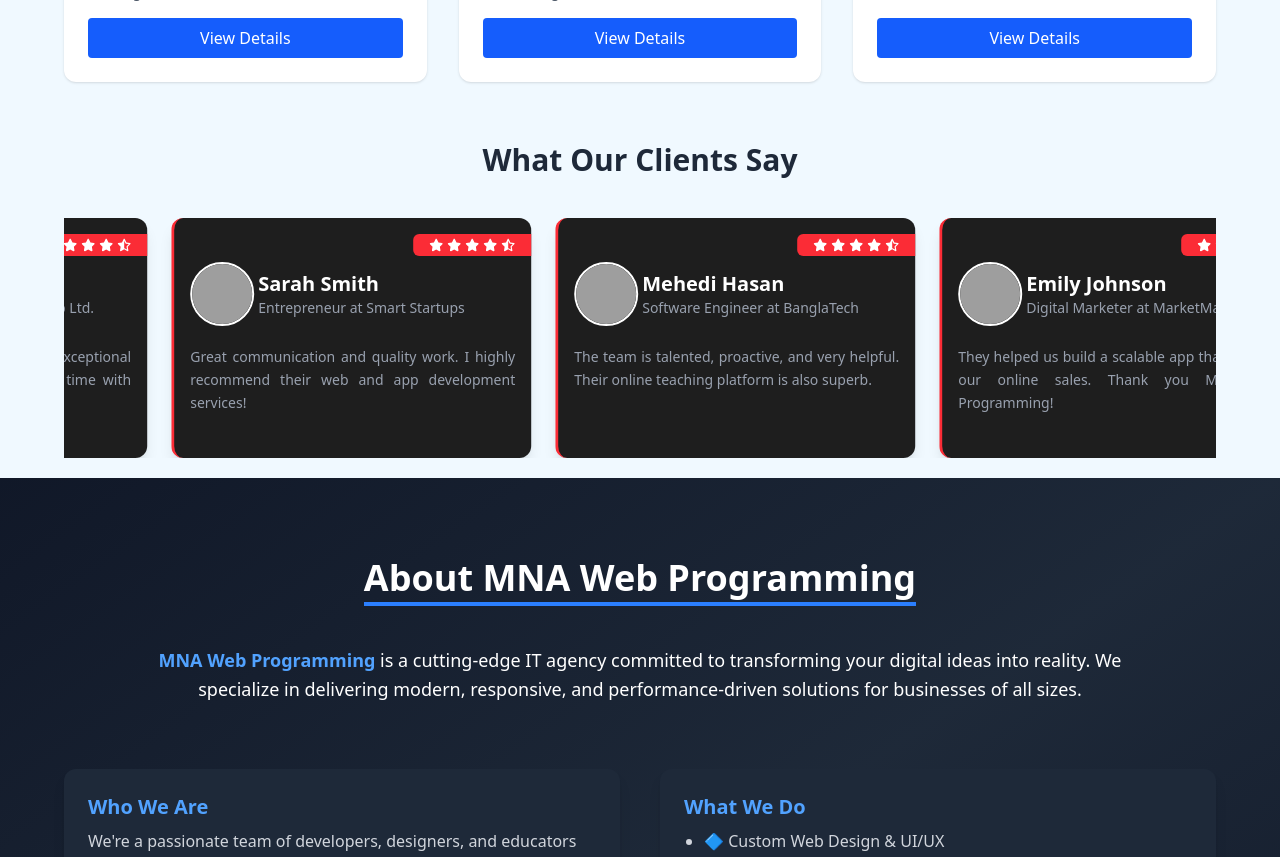
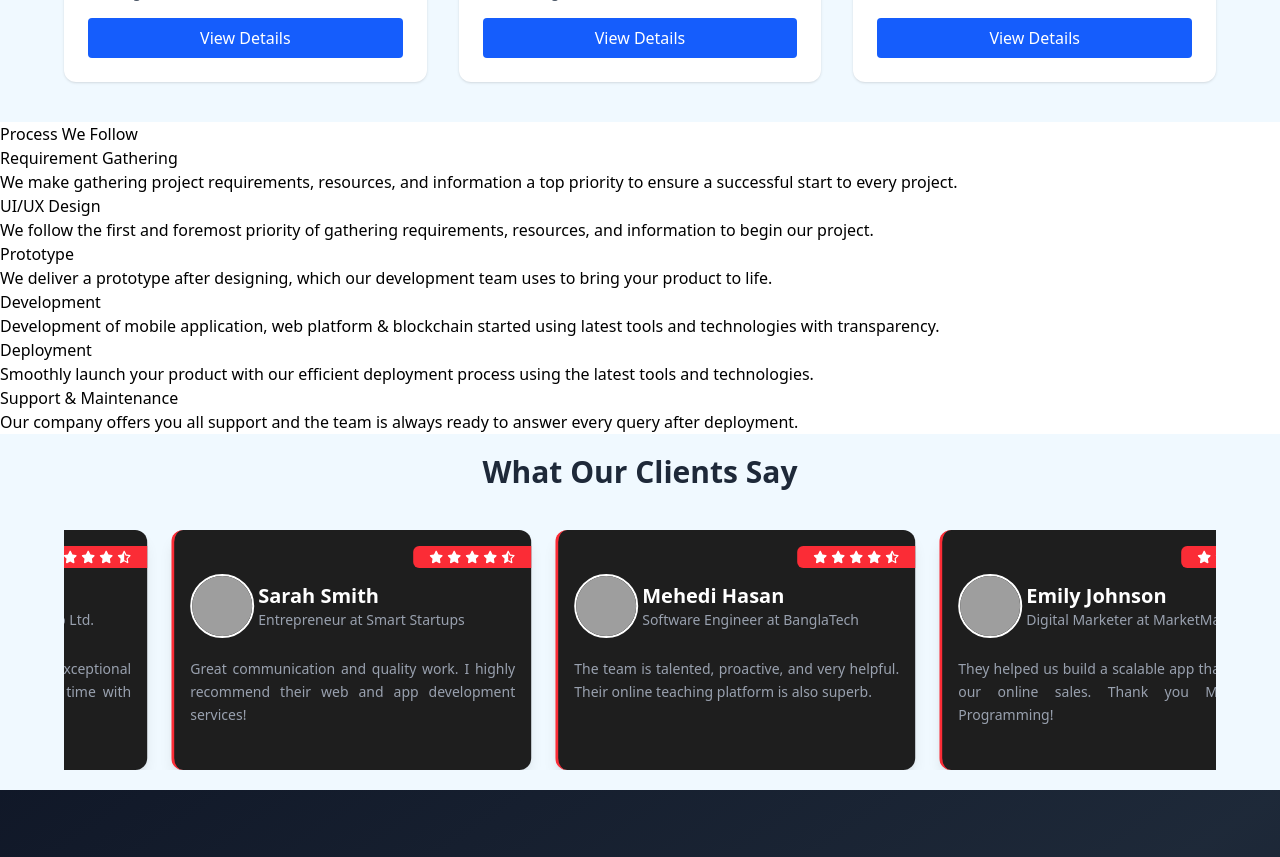
Before and after one commit to nurulazam-dev/mna-web-programming_v1, a Next.js app: page / in a window 1280 px wide. Shown: the part 2880-3737 px from the top of the page. Built offline with nearby package versions, Linux system fonts and the light colour scheme; grey boxes are pictures that could not be loaded.

Commit message:
Workflow page update

```diff
--- /dev/null
+++ b/app/components/Workflow.tsx
@@ -0,0 +1,57 @@
+import React from "react";
+
+const workflowSteps = [
+  {
+    step: "Step 1",
+    title: "Requirement Gathering",
+    description:
+      "We make gathering project requirements, resources, and information a top priority to ensure a successful start to every project.",
+  },
+  {
+    step: "Step 2",
+    title: "UI/UX Design",
+    description:
+      "We follow the first and foremost priority of gathering requirements, resources, and information to begin our project.",
+  },
+  {
+    step: "Step 3",
+    title: "Prototype",
+    description:
+      "We deliver a prototype after designing, which our development team uses to bring your product to life.",
+  },
+  {
+    step: "Step 4",
+    title: "Development",
+    description:
+      "Development of mobile application, web platform & blockchain started using latest tools and technologies with transparency.",
+  },
+  {
+    step: "Step 5",
+    title: "Deployment",
+    description:
+      "Smoothly launch your product with our efficient deployment process using the latest tools and technologies.",
+  },
+  {
+    step: "Step 6",
+    title: "Support & Maintenance",
+    description:
+      "Our company offers you all support and the team is always ready to answer every query after deployment.",
+  },
+];
+const Workflow = () => {
+  return (
+    <section>
+      <h2>Process We Follow</h2>
+      <ol>
+        {workflowSteps.map((step) => (
+          <li key={step.step}>
+            <h3>{step.title}</h3>
+            <p>{step.description}</p>
+          </li>
+        ))}
+      </ol>
+    </section>
+  );
+};
+
+export default Workflow;
--- a/app/page.tsx
+++ b/app/page.tsx
@@ -7,6 +7,7 @@ import Portfolio from "./components/Portfolio";
 import Services from "./components/Services";
 import TechnologyWeUse from "./components/TechnologyWeUse";
 import Testimonials from "./components/Testimonials";
+import Workflow from "./components/Workflow";
 
 export default function HomePage() {
   return (
@@ -15,6 +16,7 @@ export default function HomePage() {
       <Services />
       <TechnologyWeUse />
       <Portfolio />
+      <Workflow />
       <Testimonials />
       <AboutUs />
       <FAQ />
```
